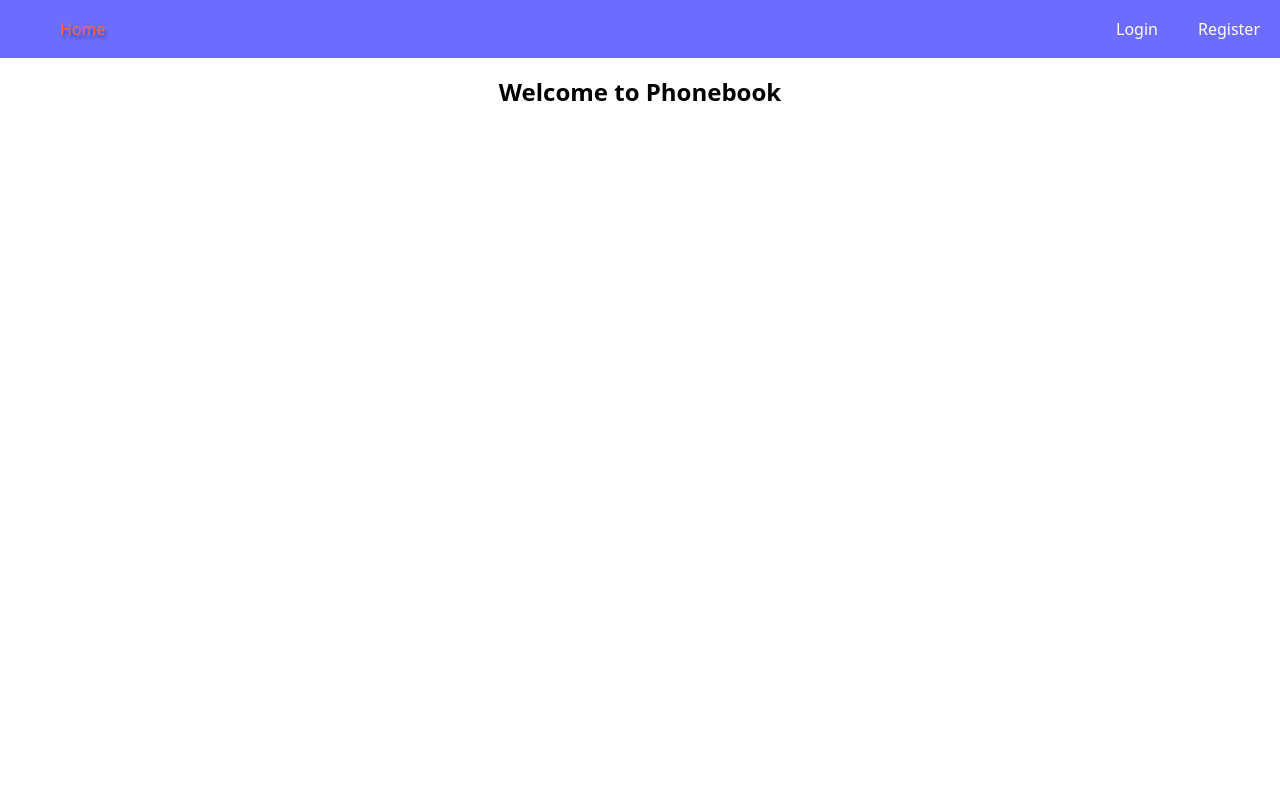
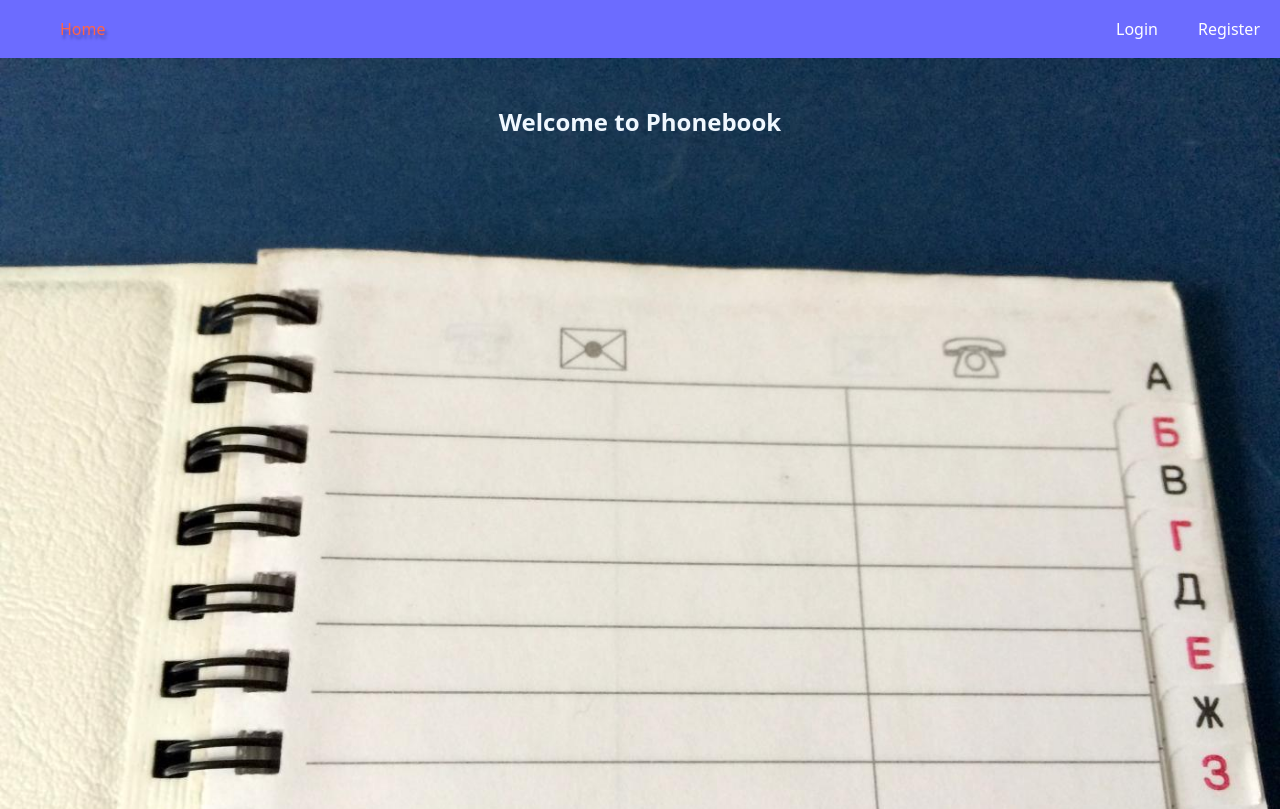
Before and after one commit to grebenuks/goit-react-hw-08-phonebook, a React (Create React App) app: page / in a window 1280 px wide. Built offline with nearby package versions, Linux system fonts and the light colour scheme.

Commit message:
Make some changes

```diff
--- a/src/View/Home.js
+++ b/src/View/Home.js
@@ -3,9 +3,9 @@ import './view.css';
 
 function Home() {
   return (
-    <>
+    <div className="bcg">
       <h2 className="home-title">Welcome to Phonebook</h2>
-    </>
+    </div>
   );
 }
 
--- a/src/View/view.css
+++ b/src/View/view.css
@@ -15,5 +15,14 @@
   flex-direction: column;
 }
 .home-title {
+  color: aliceblue;
   text-align: center;
+  padding-top: 50px;
+  margin: 0;
 }
+.bcg {
+  background-image: url('../img/img.jpg');
+  height: 93.8vh;
+  background-repeat: no-repeat;
+  background-size: cover;
+}
--- a/src/components/Header/navigation.css
+++ b/src/components/Header/navigation.css
@@ -1,7 +1,6 @@
 .header {
   background-color: rgba(0, 0, 255, 0.575);
   display: flex;
-  margin-bottom: 10px;
 }
 .nav-list {
   list-style: none;
```
Also changed, not shown: src/img/img.jpg (added).
